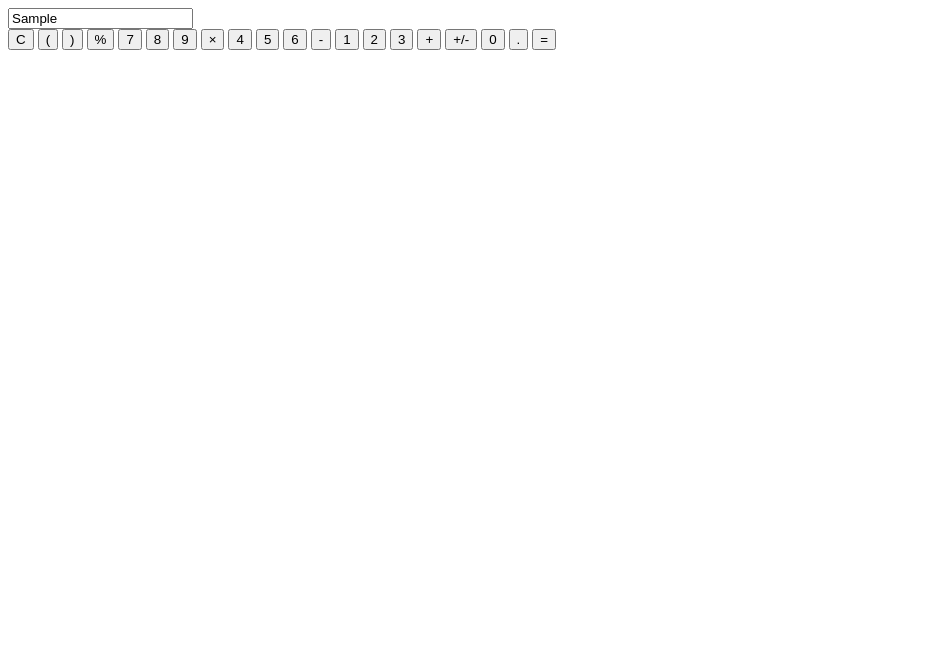
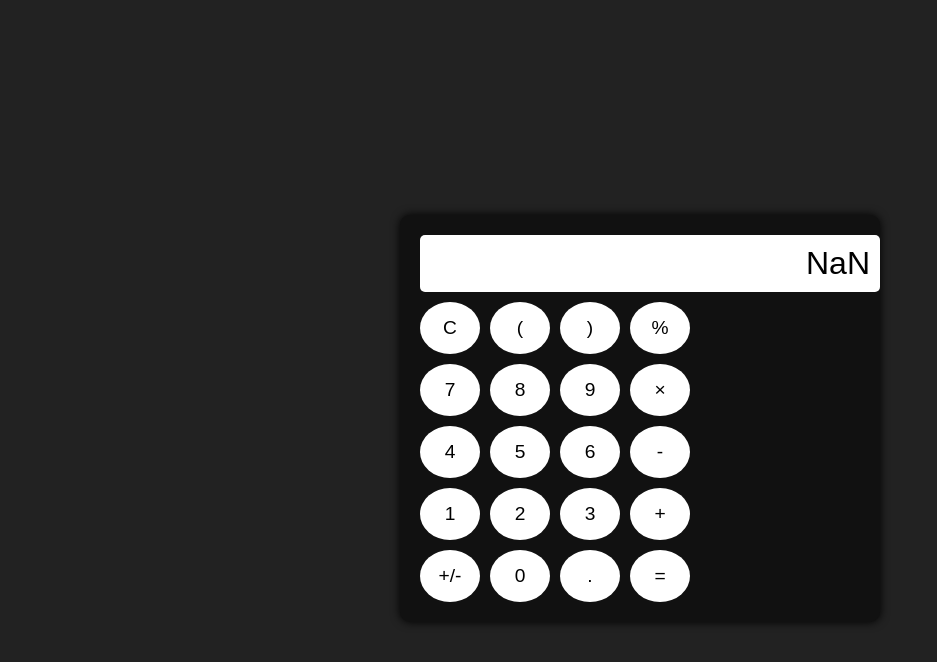
Before and after one commit to JuanDelv01/calculadoraS, a plain HTML site: page index.html in a window 1280 px wide. Both pictures are taken after typing "Sample" into the empty fields and a click on the button "+/-". Shown: the whole page, without its empty margins (0-937 px from the left). Drawn offline with Linux system fonts and the light colour scheme.

Commit message:
feat: adicionar CSS e JS para a calculadora

```diff
--- a/index.html
+++ b/index.html
@@ -2,8 +2,10 @@
 <html lang="en">
 <head>
     <meta charset="UTF-8">
-    <meta name="viewport" content="width=device-width, initial-scale=1.0">
-    <title>calculadora simples</title>
+    <meta name="viewport"
+     content="width=device-width, initial-scale=1.0">
+     <link rel="stylesheet" href="style.css">
+    <title>calculadora</title>
 </head>
 <body>
     <div class="calculadora">
@@ -25,13 +27,13 @@
             <button onclick="addValor('2')">2</button>
             <button onclick="addValor('3')">3</button>
             <button onclick="addValor('+')">+</button>
-            <button onclick="invert('')">+/-</button>
+            <button onclick="invert()">+/-</button>
             <button onclick="addValor('0')">0</button>
             <button onclick="addValor('.')">.</button>
             <button onclick="calcular()">=</button>
         </div>
     </div>
 
-    <script></script>
+    <script src="script.js"></script>
 </body>
 </html>
--- /dev/null
+++ b/script.js
@@ -0,0 +1,18 @@
+let display = document.getElementById("display")
+function addValor(valor){
+    display.value += valor;
+}
+function limpar(){
+    display.value = ''
+}
+function invert() {
+    try {
+      display.value = parseFloat(display.value) * -1;
+    } catch {
+      display.value = '';
+    }
+  }
+  function calcular() {
+    let resultado = eval(document.getElementById("display").value);
+    document.getElementById("display").value = resultado;
+  }
--- a/style.css
+++ b/style.css
@@ -1,3 +1,50 @@
-body{
+body {
+    font-family: Arial, sans-serif;
+    background: #222;
+    display: flex;
+    justify-content: center;
+    align-items: center;
+    height: 100vh;
+  }
 
-}
+
+    body {
+    /* background: url('caminho/para/sua/imagem.jpg') ; */
+    padding: 10px;
+  }
+
+  .calculadora {
+    background: #111;
+    padding: 20px;
+    border-radius: 10px;
+    box-shadow: 0 0 10px #000;
+  }
+
+  #display {
+    width: 100%;
+    font-size: 2em;
+    padding: 10px;
+    margin-bottom: 10px;
+    text-align: right;
+    border: none;
+    border-radius: 5px;
+  }
+
+  .botoes {
+    display: grid;
+    grid-template-columns: repeat(4, 60px);
+    gap: 10px;
+  }
+
+  button {
+    font-size: 1.2em;
+    padding: 15px;
+    border: none;
+    border-radius: 50%;
+    background: #ffff;
+    transition: 0.3s;
+  }
+
+  button:hover {
+    background: #ffffff94;
+  }
```
